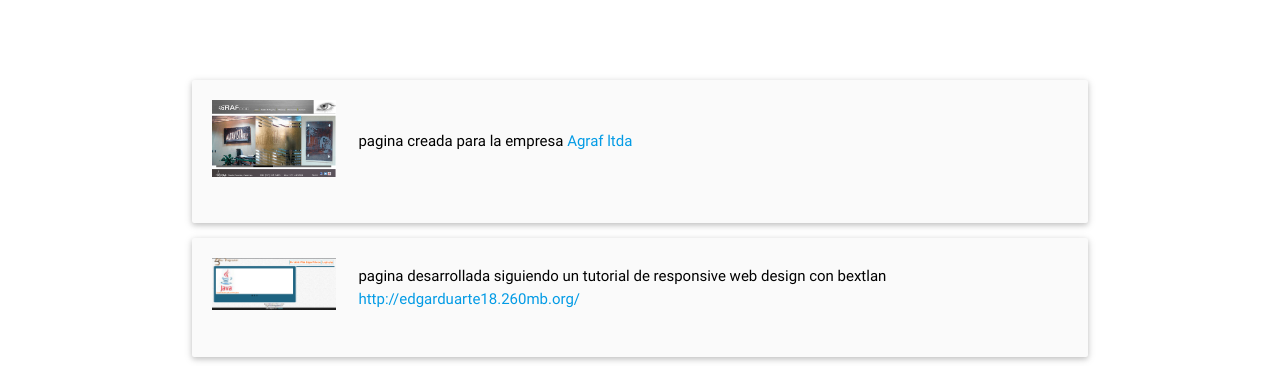
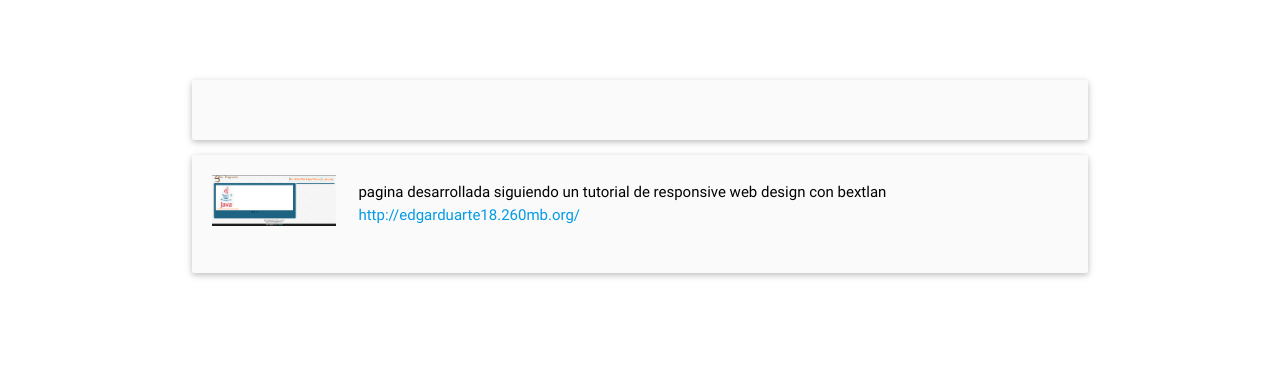
Before and after one commit to edgardeveloper2014/http-edgardeveloper2014.github.io-, a plain HTML site: page portafolio.html in a window 1280 px wide. Shown: the part 522-888 px from the top of the page. Drawn offline with Linux system fonts and the light colour scheme.

Commit message:
Eliminar link   agraf

```diff
--- a/portafolio.html
+++ b/portafolio.html
@@ -54,8 +54,8 @@
         <div class="col s12 m8 offset-m2 l6 offset-l3">
           <div class="card-panel grey lighten-5 z-depth-1">
             <div class="row valign-wrapper">
-              <div class="col s2"><img src="img/portafolio/agraf_pagina.png" alt="" class="responsive-img"></div>
-              <div class="col s10"><span class="black-text"> pagina creada para la empresa   <a href="http://agrafltda.com/" target="_blank" class="label-info">Agraf ltda</a></span></div>
+
+
             </div>
           </div>
         </div>
```
